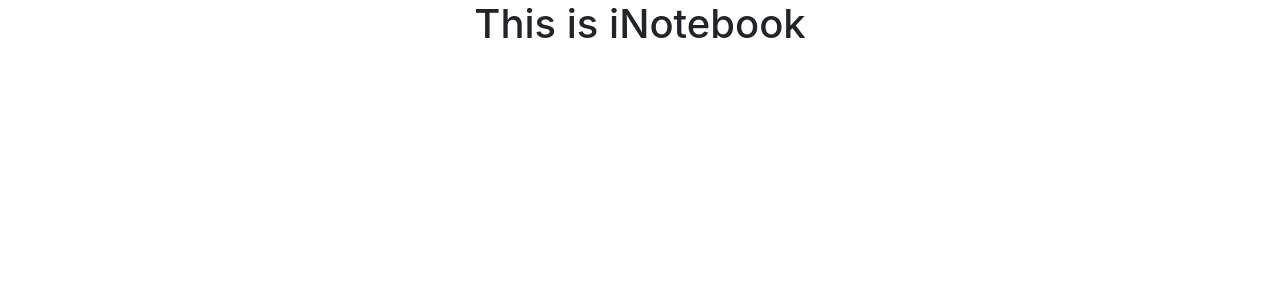
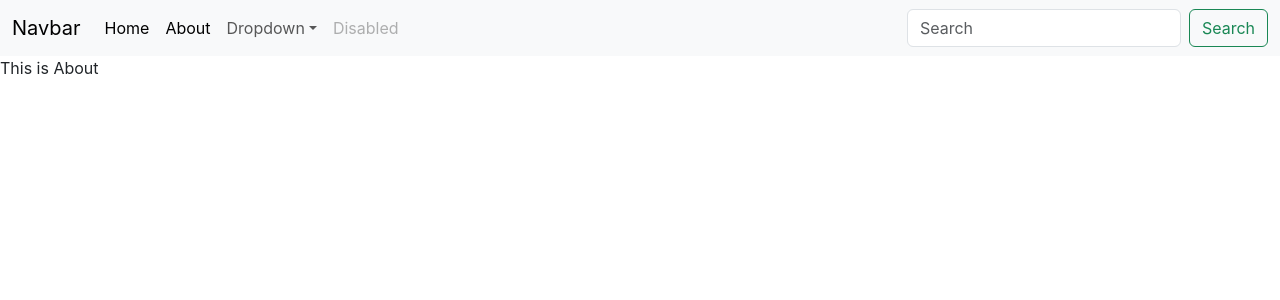
Before and after one commit to swaraj-ssk/iNotebook-with-React-and-Express, a React (Create React App) app: page /about in a window 1280 px wide. Shown: the top 300 px of the page. Built offline with nearby package versions, Linux system fonts and the light colour scheme.

Commit message:
Added Routes to Navbar

```diff
--- a/src/App.js
+++ b/src/App.js
@@ -1,10 +1,24 @@
 import './App.css';
+import Navbar from './components/Navbar';
+import Home from './components/Home';
+import About from './components/About';
+import {
+  BrowserRouter,
+  Routes,
+  Route
+} from "react-router-dom";
 
 function App() {
   return (
-    <div className="App">
-      <h1>This is iNotebook</h1>
-    </div>
+    <>
+      <BrowserRouter>
+        <Navbar />
+        <Routes>
+          <Route exact path="/" element={<Home />} />
+          <Route exact path="/about" element={<About />} />
+        </Routes>
+      </BrowserRouter>
+    </>
   );
 }
 
--- /dev/null
+++ b/src/components/About.js
@@ -0,0 +1,11 @@
+import React from 'react'
+
+const About = () => {
+  return (
+    <div>
+      This is About
+    </div>
+  )
+}
+
+export default About
--- /dev/null
+++ b/src/components/Home.js
@@ -0,0 +1,12 @@
+import React from 'react'
+
+const Home = () => {
+  return (
+    <div>
+        This is home
+
+    </div>
+  )
+}
+
+export default Home
--- /dev/null
+++ b/src/components/Navbar.js
@@ -0,0 +1,45 @@
+import React from 'react'
+import { Link } from 'react-router-dom'
+
+const Navbar = () => {
+    return (
+        <nav className="navbar navbar-expand-lg bg-body-tertiary">
+            <div className="container-fluid">
+                <Link className="navbar-brand" to="/">Navbar</Link>
+                <button className="navbar-toggler" type="button" data-bs-toggle="collapse" data-bs-target="#navbarSupportedContent" aria-controls="navbarSupportedContent" aria-expanded="false" aria-label="Toggle navigation">
+                    <span className="navbar-toggler-icon"></span>
+                </button>
+                <div className="collapse navbar-collapse" id="navbarSupportedContent">
+                    <ul className="navbar-nav me-auto mb-2 mb-lg-0">
+                        <li className="nav-item">
+                            <Link className="nav-link active" aria-current="page" to="/">Home</Link>
+                        </li>
+                        <li className="nav-item">
+                            <Link className="nav-link active" to="/about">About</Link>
+                        </li>
+                        <li className="nav-item dropdown">
+                            <Link className="nav-link dropdown-toggle" to="/" role="button" data-bs-toggle="dropdown" aria-expanded="false">
+                                Dropdown
+                            </Link>
+                            <ul className="dropdown-menu">
+                                <li><Link className="dropdown-item" to="/">Action</Link></li>
+                                <li><Link className="dropdown-item" to="/">Another action</Link></li>
+                                <li><hr className="dropdown-divider" /></li>
+                                <li><Link className="dropdown-item" to="/">Something else here</Link></li>
+                            </ul>
+                        </li>
+                        <li className="nav-item">
+                            <Link className="nav-link disabled" aria-disabled="true" to='/'>Disabled</Link>
+                        </li>
+                    </ul>
+                    <form className="d-flex" role="search">
+                        <input className="form-control me-2" type="search" placeholder="Search" aria-label="Search" />
+                        <button className="btn btn-outline-success" type="submit">Search</button>
+                    </form>
+                </div>
+            </div>
+        </nav>
+    )
+}
+
+export default Navbar
```
